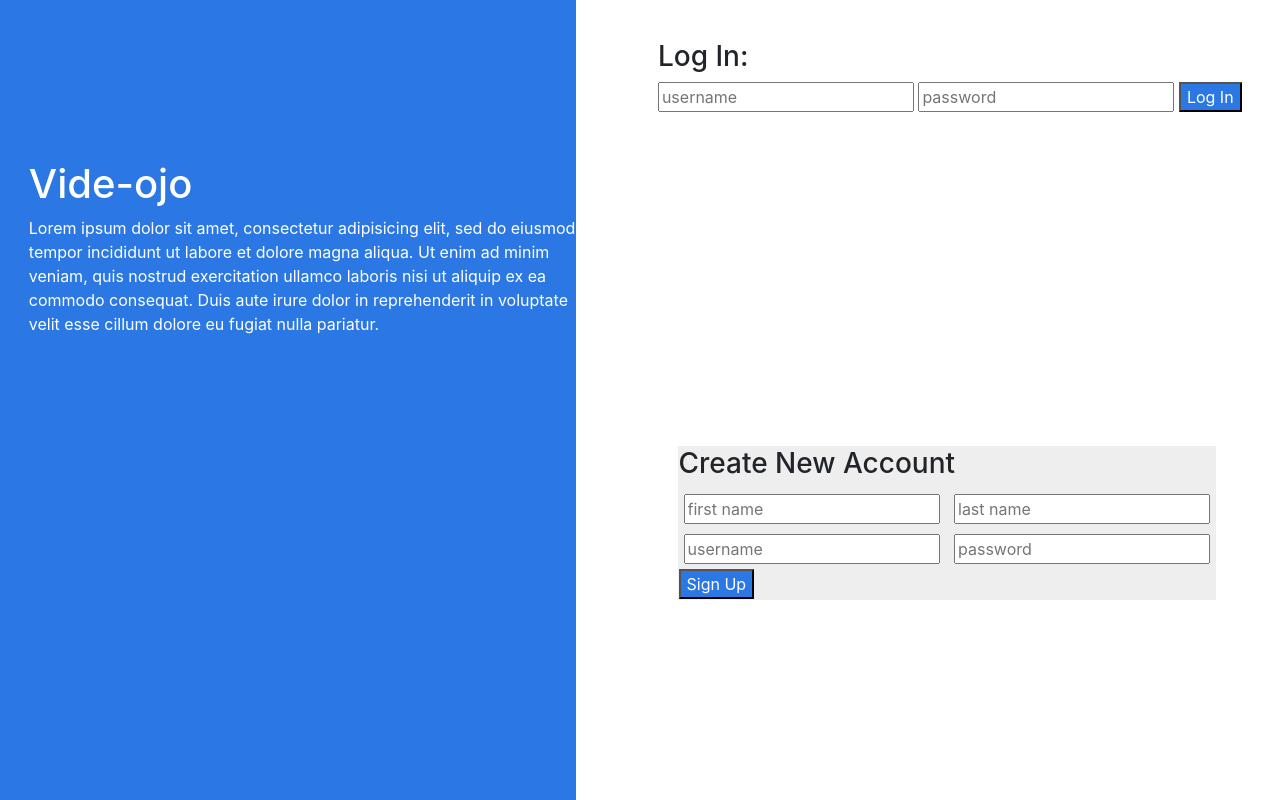
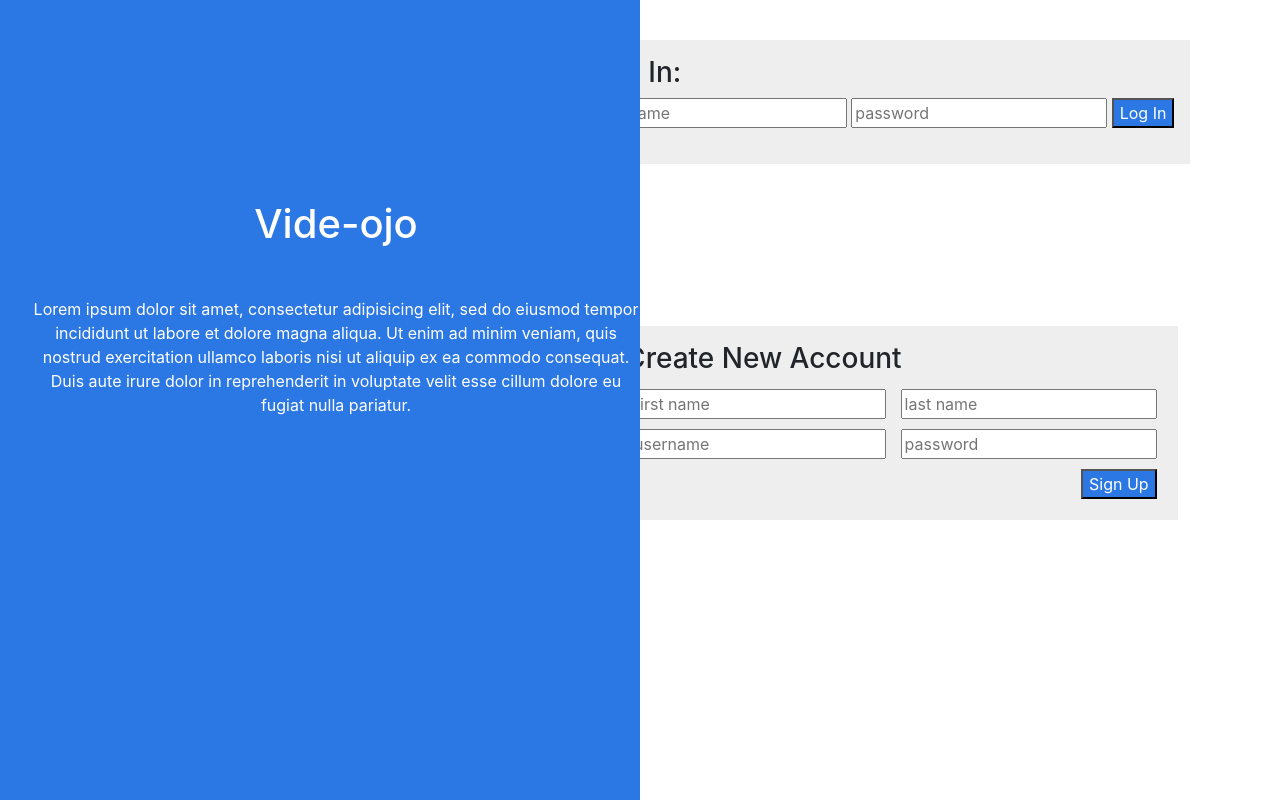
Before and after one commit to Amjad-H-Ali/Project-2-Video-App, a Node server app: page / in a window 1280 px wide. Run offline with Node 20, Linux system fonts and the light colour scheme; some libraries are stand-ins or nearby versions.

Commit message:
finished styling on login page

```diff
--- a/public/css/style.css
+++ b/public/css/style.css
@@ -46,7 +46,7 @@
     position: fixed;
     top: 0px;
     left: 0px;
-    width: 45%;
+    width: 50%;
     height: 100%;
     background-color: #2b78e4;
     z-index: 1;
@@ -55,34 +55,47 @@
 
 #loginChild {
     position: absolute;
-    right: 3%;
+    right: 7%;
     top: 5%;
+    border: 1px solid #eeeeee;
+    background-color: #eeeeee;
+    padding: 15px 15px 35px 15px;
+
 }
 
-#newChild {
+.newChild {
     position: absolute;
-    right: 5%;
-    bottom: 25%;
+    right: 8%;
+    bottom: 35%;
     border: 1px solid #eeeeee;
     background-color: #eeeeee;
+    padding: 15px;
 /*    height: 45%;*/
 }
 
-#mainPageBtn {
+.logInBtn {
     background-color: #2b78e4;
     color: white;
 }
 
-/*#parentDiv {
-    position: relative;
-}*/
+.signUpBtn {
+    background-color: #2b78e4;
+    color: white;
+    float: right;
+    margin: 5px;
+}
 
 #child {
     position: absolute;
     left: 5%;
-    top: 20%;
+    top: 25%;
+    text-align: center;
 }
 
 #newTextBoxes {
     margin: 5px;
 }
+
+.introP {
+    margin-top: 8%;
+}
--- a/views/user/login-signup.ejs
+++ b/views/user/login-signup.ejs
@@ -11,7 +11,7 @@
 			<div id="child">
 				<h1>Vide-ojo</h1>
 
-				<p>Lorem ipsum dolor sit amet, consectetur adipisicing elit, sed do eiusmod tempor incididunt ut labore et dolore magna aliqua. Ut enim ad minim veniam, quis nostrud exercitation ullamco laboris nisi ut aliquip ex ea commodo consequat. Duis aute irure dolor in reprehenderit in voluptate velit esse cillum dolore eu fugiat nulla pariatur.</p>
+				<p class="introP">Lorem ipsum dolor sit amet, consectetur adipisicing elit, sed do eiusmod tempor incididunt ut labore et dolore magna aliqua. Ut enim ad minim veniam, quis nostrud exercitation ullamco laboris nisi ut aliquip ex ea commodo consequat. Duis aute irure dolor in reprehenderit in voluptate velit esse cillum dolore eu fugiat nulla pariatur.</p>
 			</div>
 		</div>
 	</div>
@@ -22,17 +22,17 @@
 			<h3>Log In:</h3>
 			<input type="username" name="userName" placeholder="username">
 			<input type="password" name="password" placeholder="password">
-			<button id="mainPageBtn">Log In</button>
+			<button class="logInBtn">Log In</button>
 		</form>
 
 		<!-- register (create user) -->
-		<form id="newChild" id="createAccount" action='/register' method='POST'>
+		<form class="newChild" id="createAccount" action='/register' method='POST'>
 			<h3>Create New Account</h3>
 			<input id="newTextBoxes" type="text" name="firstName" placeholder="first name">
 			<input id="newTextBoxes" type="text" name="lastName" placeholder="last name"> <br/>
 			<input id="newTextBoxes" type="username" name="userName" placeholder="username">
 			<input id="newTextBoxes" type="password" name="password" placeholder="password"> <br/>
-			<button id="mainPageBtn">Sign Up</button>
+			<button class="signUpBtn">Sign Up</button>
 		</form>
 	</div>
 
```
